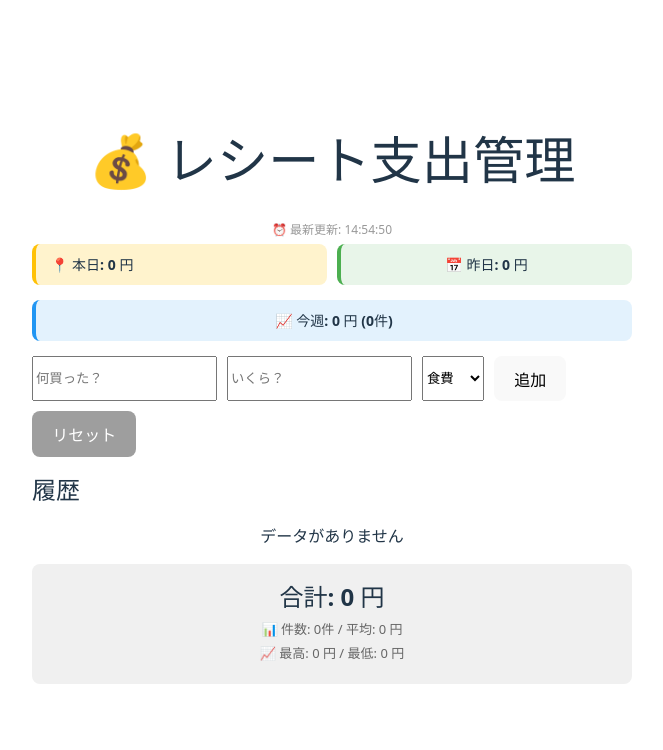
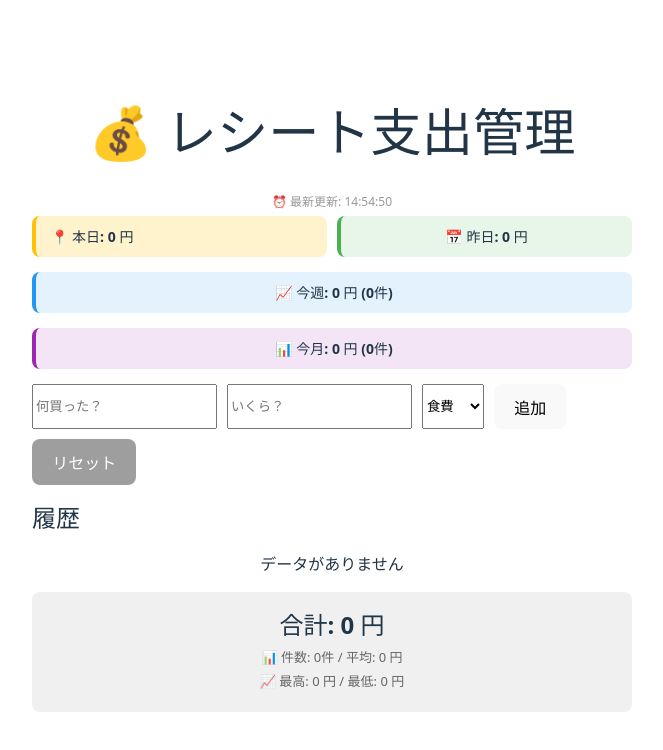
Before and after one commit to 2422041/receipt-app, a React (Vite) app in the folder frontend/: page / in a window 1280 px wide. Shown: the top 750 px of the page, without its empty margins (308-971 px from the left). Built offline with nearby package versions, Linux system fonts and the light colour scheme.

Commit message:
feat: 今月の支出を表示を追加

```diff
--- a/frontend/src/App.tsx
+++ b/frontend/src/App.tsx
@@ -111,6 +111,11 @@ function App() {
   const weekExpenses = expenses.filter(item => item.date >= weekStart)
   const weekTotal = weekExpenses.reduce((sum, item) => sum + item.amount, 0)
 
+  // 📅 今月の支出を計算
+  const monthStart = new Date(new Date().getFullYear(), new Date().getMonth(), 1).toISOString().split('T')[0]
+  const monthExpenses = expenses.filter(item => item.date >= monthStart)
+  const monthTotal = monthExpenses.reduce((sum, item) => sum + item.amount, 0)
+
   // 🏆 最多カテゴリ（最も件数が多いカテゴリ）を取得
   const categoryCount = expenses.reduce((acc, item) => {
     acc[item.category] = (acc[item.category] || 0) + 1
@@ -157,6 +162,11 @@ function App() {
       {/* 📊 今週の支出表示 */}
       <div style={{ backgroundColor: '#e3f2fd', padding: '10px 15px', borderRadius: '8px', marginBottom: '15px', borderLeft: '4px solid #2196f3' }}>
         <p style={{ margin: 0, fontSize: '14px', fontWeight: 'bold' }}>📈 今週: {weekTotal.toLocaleString()} 円 ({weekExpenses.length}件)</p>
+      </div>
+
+      {/* 📅 今月の支出表示 */}
+      <div style={{ backgroundColor: '#f3e5f5', padding: '10px 15px', borderRadius: '8px', marginBottom: '15px', borderLeft: '4px solid #9c27b0' }}>
+        <p style={{ margin: 0, fontSize: '14px', fontWeight: 'bold' }}>📊 今月: {monthTotal.toLocaleString()} 円 ({monthExpenses.length}件)</p>
       </div>
 
       {/* 入力フォーム */}
```
